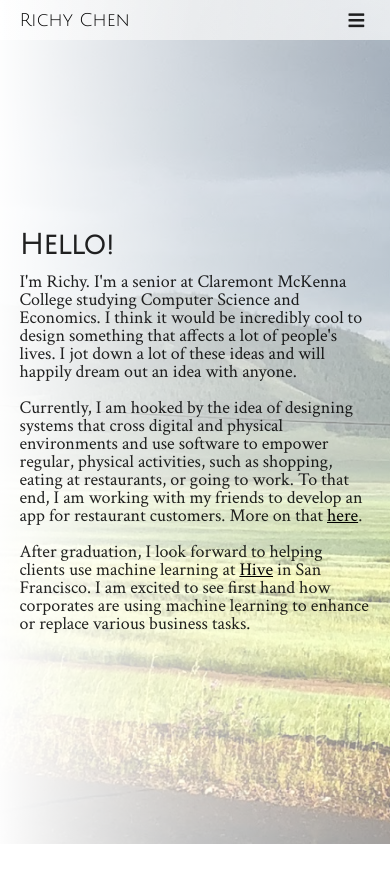
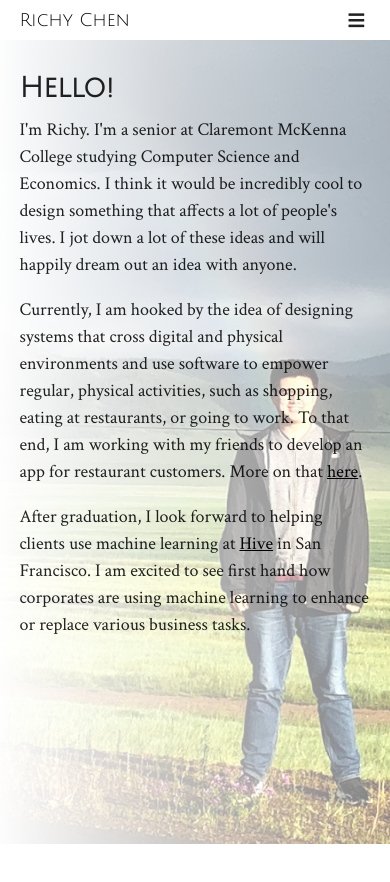
Before and after one commit to richychn/old_website, a React (Create React App) app: page / in a window 390 px wide. Shown: the top 882 px of the page. Built offline with nearby package versions, Linux system fonts and the light colour scheme.

Commit message:
mobile new layout

```diff
--- a/src/css/Bio.css
+++ b/src/css/Bio.css
@@ -10,8 +10,17 @@
     background-position-x: -150px;
 }
 
+.mobile .bio {
+    display: block;
+    padding-top: 20px;
+}
+
+.mobile .bio .gradient.img {
+    background-position-x: -500px;
+}
+
 .mobile .bio p {
-    line-height: 1em;
+    line-height: 1.5em;
 }
 
 .mobile .bio p:first-of-type {
--- a/src/css/MobileSidebar.css
+++ b/src/css/MobileSidebar.css
@@ -9,12 +9,7 @@
     width: 100vw;
     height: 40px;
 
-    background-image: linear-gradient(
-        to left,
-        rgba(255,255,255, 0.7),
-        rgba(245,245,245, 0.7),
-        rgba(255,255,255, 0.7)
-    );
+    background-color: white;
     transition-duration: 0.2s;
     z-index: 3;
 }
--- a/src/css/index.css
+++ b/src/css/index.css
@@ -48,6 +48,7 @@ h1, h2, h3 {
   margin-top: 0;
   margin-left: auto;
   width: 100%;
+  padding: 0;
 }
 
 .container {
```
